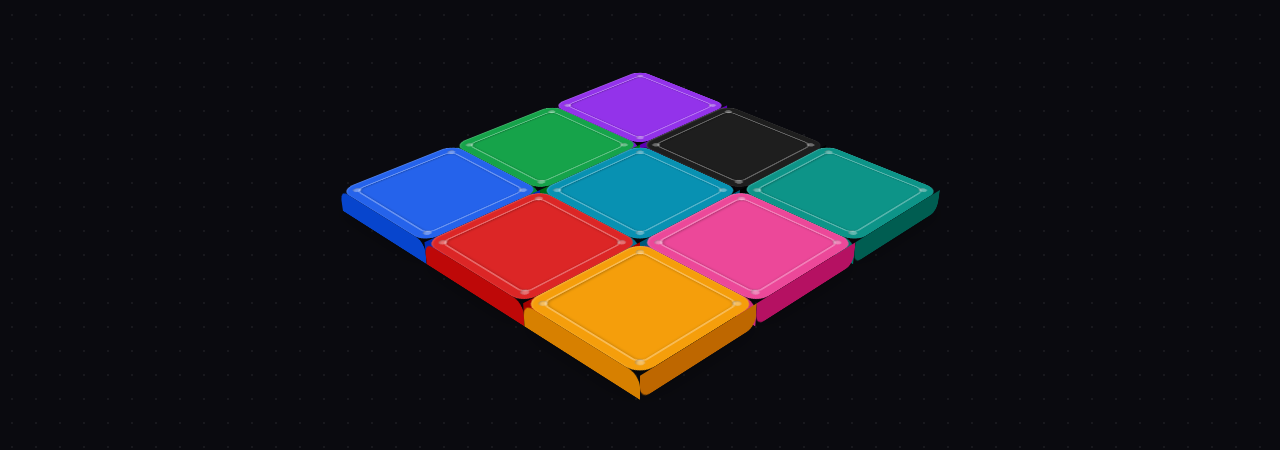
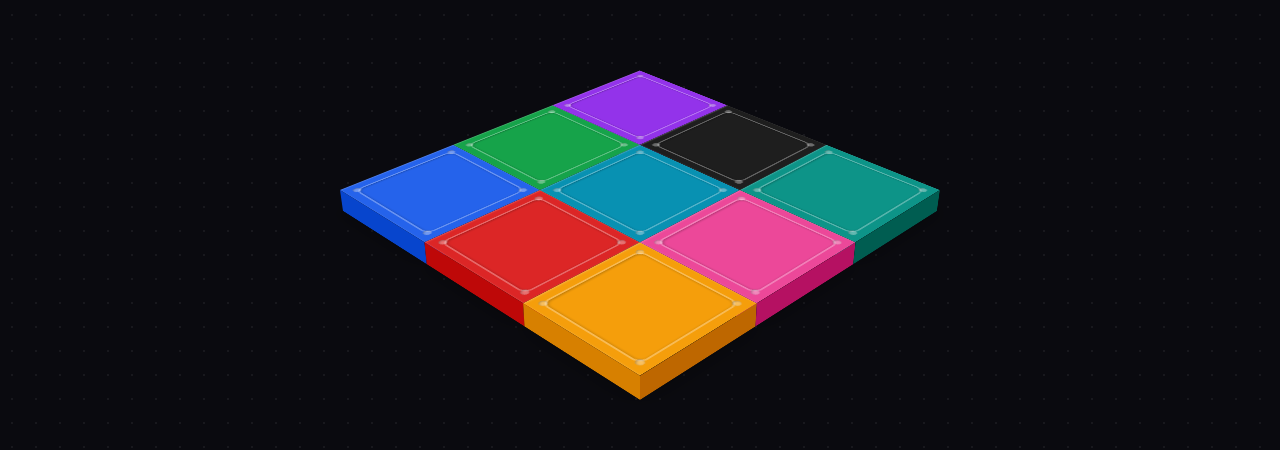
Before and after one commit to EsneiderCdD/parchate-f, a React (Vite) app: page / in a window 1280 px wide. Shown: the part 189-639 px from the top of the page. Built offline with nearby package versions, Linux system fonts and the light colour scheme.

Commit message:
feat(cubos)

```diff
--- a/src/components/IsometricCube.css
+++ b/src/components/IsometricCube.css
@@ -8,7 +8,6 @@
 .topFace {
   position: absolute;
   inset: 0;
-  border-radius: 16px;
   transform: translateZ(var(--cube-depth, 24px));
   display: flex;
   align-items: center;
@@ -66,7 +65,6 @@
   height: 100%;
   transform-origin: left center;
   transform: translateZ(var(--cube-depth, 24px)) rotateY(90deg);
-  border-radius: 12px 0 0 12px;
 }
 
 .faceRight {
@@ -77,13 +75,11 @@
   height: var(--cube-depth, 24px);
   transform-origin: top center;
   transform: translateZ(var(--cube-depth, 24px)) rotateX(-90deg);
-  border-radius: 0 0 12px 12px;
 }
 
 .shadow {
   position: absolute;
   inset: 0;
-  border-radius: 16px;
   background: rgba(0, 0, 0, 0.45);
   filter: blur(14px);
   transform: translateZ(0px);
```
